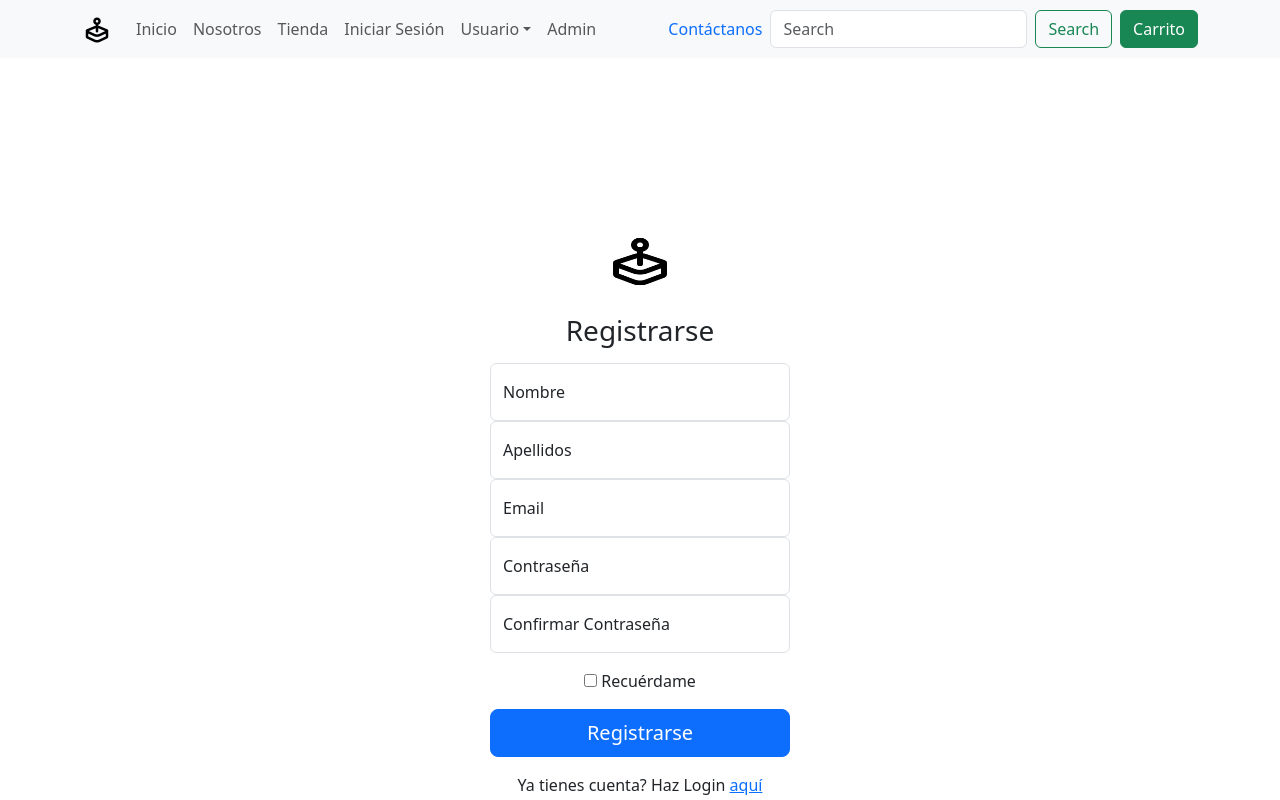
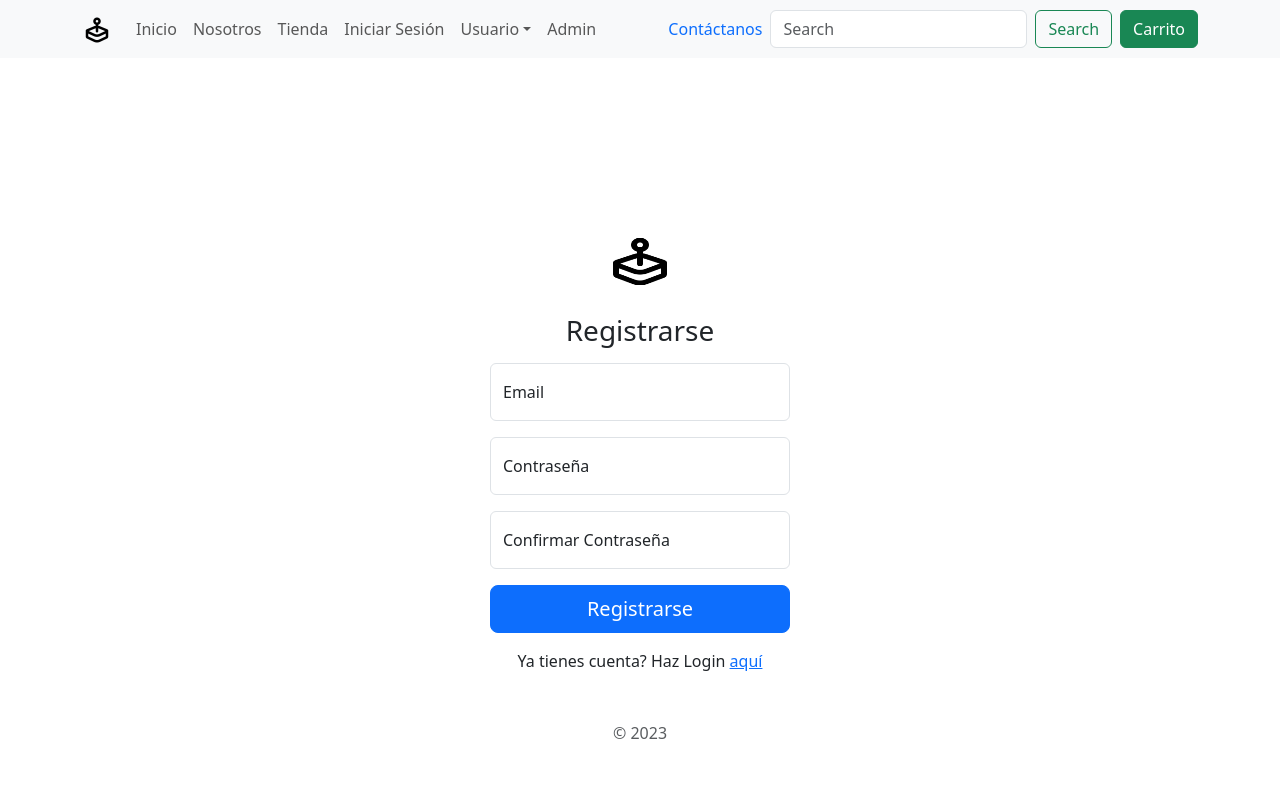
Before and after one commit to Dyegov/ICETEX-client, a React (Vite) app: page /logup in a window 1280 px wide. Shown: the top 800 px of the page. Built offline with nearby package versions, Linux system fonts and the light colour scheme.

Commit message:
FEAT Sign Up form functionality

```diff
--- a/src/Pages/Logup.jsx
+++ b/src/Pages/Logup.jsx
@@ -1,9 +1,36 @@
+import { useState } from "react";
 import { Link } from "react-router-dom";
+import { useNavigate } from "react-router-dom";
 
 const Logup = () => {
+  const { VITE_API } = import.meta.env;
+
+  let navigate = useNavigate();
+
+  const [email, setEmail] = useState("");
+  const [password, setPassword] = useState("");
+  const [confirmationPassword, setConfirmationPassword] = useState("");
+
+  const signUp = async (e) => {
+    e.preventDefault();
+    await fetch(`${VITE_API}/users`, {
+      method: "POST",
+      headers: {
+        Accept: "application/json",
+        "Content-Type": "application/json",
+      },
+      body: JSON.stringify({
+        email: email,
+        password: password,
+      }),
+    });
+
+    navigate("/home");
+  };
+
   return (
     <main className="form-signin">
-      <form className="text-center">
+      <form className="text-center" onSubmit={signUp}>
         <img
           className="mb-4"
           src="./favicon.png"
@@ -13,65 +40,53 @@ const Logup = () => {
         />
         <h1 className="h3 mb-3 fw-normal">Registrarse</h1>
 
-        <div className="form-floating">
-          <input
-            type="text"
-            className="form-control"
-            id="floatingInput"
-            placeholder="Nombre"
-            required
-          />
-          <label htmlFor="floatingInput">Nombre</label>
-        </div>
-        <div className="form-floating">
-          <input
-            type="text"
-            className="form-control"
-            id="floatingInput"
-            placeholder="Apellidos"
-            required
-          />
-          <label htmlFor="floatingInput">Apellidos</label>
-        </div>
-        <div className="form-floating">
+        <div className="form-floating mb-3">
           <input
             type="email"
             className="form-control"
             id="floatingInput"
             placeholder="name@example.com"
+            value={email}
+            onChange={(e) => setEmail(e.target.value)}
             required
           />
           <label htmlFor="floatingInput">Email</label>
         </div>
-        <div className="form-floating">
+        <div className="form-floating mb-3">
           <input
             type="password"
             className="form-control"
             id="floatingPassword"
             minLength="8"
             placeholder="Password"
+            value={password}
+            onChange={(e) => setPassword(e.target.value)}
             required
           />
           <label htmlFor="floatingPassword">Contraseña</label>
         </div>
-        <div className="form-floating">
+        <div className="form-floating mb-3">
           <input
             type="password"
             className="form-control"
-            id="floatingPassword"
+            id="floatingPasswordConfirm"
             minLength="8"
             placeholder="Password Confirm"
+            value={confirmationPassword}
+            onChange={(e) => setConfirmationPassword(e.target.value)}
             required
           />
           <label htmlFor="floatingPassword">Confirmar Contraseña</label>
+          {password !== confirmationPassword && (
+            <div className="text-danger">Las contraseñas no coinciden.</div>
+          )}
         </div>
 
-        <div className="checkbox my-3">
-          <label>
-            <input type="checkbox" value="remember-me" /> Recuérdame
-          </label>
-        </div>
-        <button className="w-100 btn btn-lg btn-primary mb-3" type="submit">
+        <button
+          disabled={password !== confirmationPassword}
+          className="w-100 btn btn-lg btn-primary mb-3"
+          type="submit"
+        >
           Registrarse
         </button>
         <span>
```
